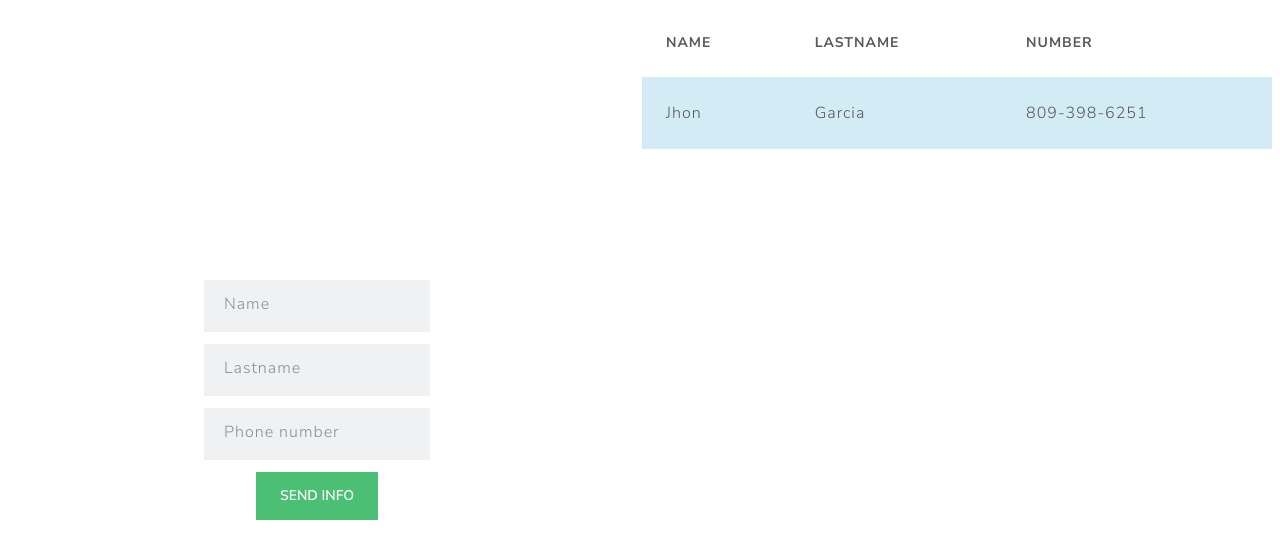
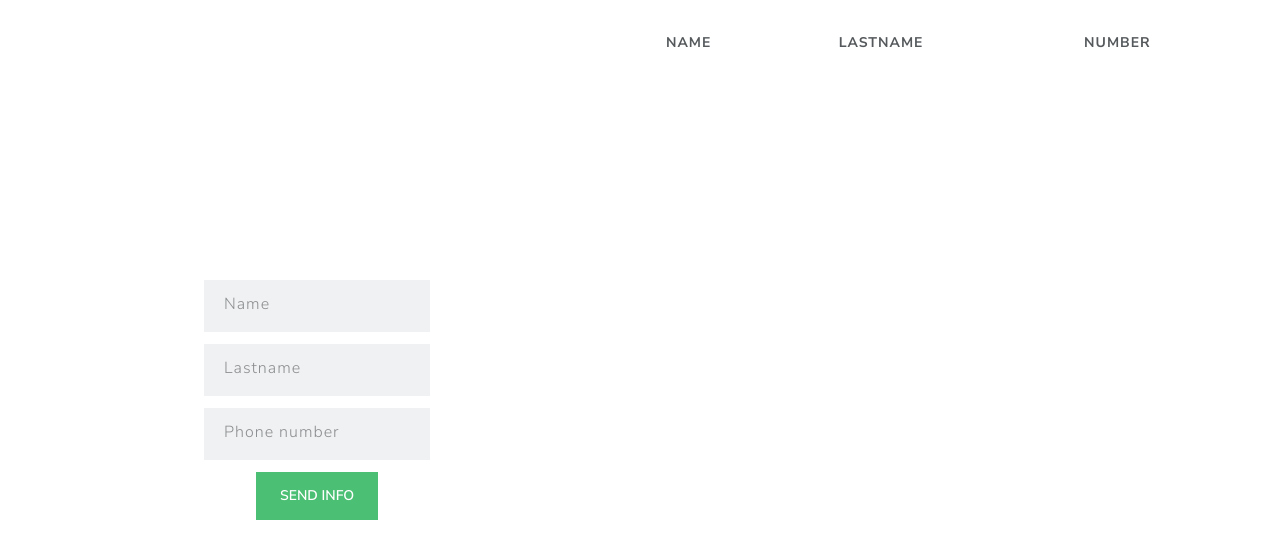
Before and after one commit to jhon192/schedule-ts, a React (Create React App) app: page / in a window 1280 px wide. Shown: the top 558 px of the page. Built offline with nearby package versions, Linux system fonts and the light colour scheme.

Commit message:
update and add interfaces folder

```diff
--- a/src/App.tsx
+++ b/src/App.tsx
@@ -1,11 +1,18 @@
+import { useState } from "react";
 import Contacts from "./components/Contacts";
 import Schedule from "./components/Schedule";
+import { ContactDatas } from "./interfaces/ContactDatas";
 
-const App = () => {
+
+
+const App = (): JSX.Element => {
+
+  const [Contactdata, setContactdata] = useState<ContactDatas[]>([]);
+
   return (
     <div className="w-100 h-100 d-flex">
       <Schedule />
-      <Contacts />
+      <Contacts Contacts={Contactdata}/>
     </div>
   );
 };
--- a/src/components/Contacts.tsx
+++ b/src/components/Contacts.tsx
@@ -1,6 +1,10 @@
-import React from "react";
+import { ContactDatas } from "../interfaces/ContactDatas";
 
-const Contacts = () => {
+interface Props {
+  Contacts: ContactDatas[];
+}
+
+const Contacts = ({ Contacts }: Props) => {
   return (
     <div className="w-100 h-100 m-1 p-1">
       <table className="table table-hover">
@@ -12,11 +16,13 @@ const Contacts = () => {
           </tr>
         </thead>
         <tbody>
-          <tr className="table-info">
-              <td>Jhon</td>
-              <td>Garcia</td>
-              <td>809-398-6251</td>
+          {Contacts.map((x) => (
+            <tr className="table-info">
+            <td>{x.name}</td>
+            <td>{x.lastname}</td>
+            <td>{x.number}</td>
           </tr>
+          ))}
         </tbody>
       </table>
     </div>
--- /dev/null
+++ b/src/interfaces/ContactDatas.ts
@@ -0,0 +1,5 @@
+export interface ContactDatas {
+    name?: string;
+    lastname?: string;
+    number?: number;
+}
```
